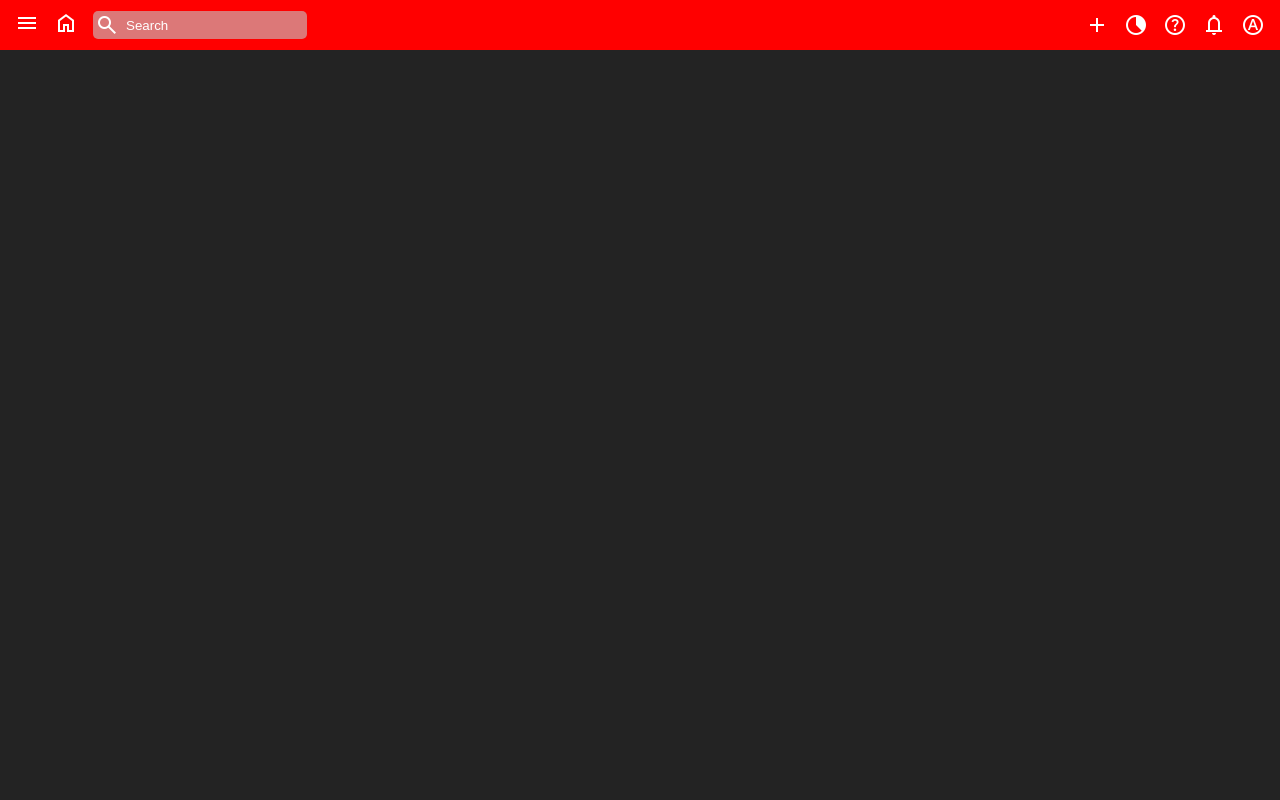
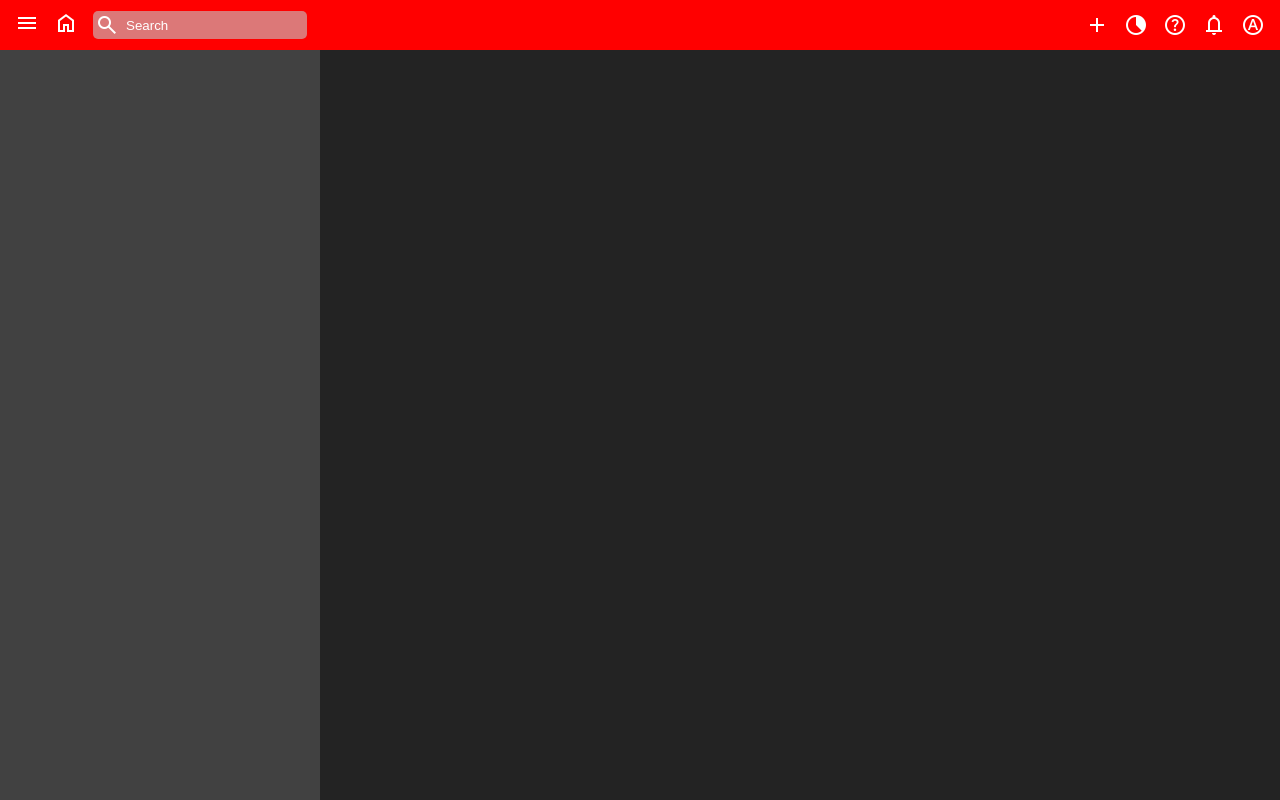
Before and after one commit to robleung/todo, a website with bundled scripts: page dist/index.html in a window 1280 px wide. Built offline with nearby package versions, Linux system fonts and the light colour scheme.

Commit message:
added sidePanel

```diff
--- a/src/index.js
+++ b/src/index.js
@@ -8,6 +8,7 @@ function menuBar() {
   let menuIcon = document.createElement("div");
   menuIcon.classList.add("material-symbols-outlined");
   menuIcon.innerHTML = "menu";
+  menuIcon.addEventListener("click", toggleSidePanel);
   let homeIcon = document.createElement("div");
   homeIcon.classList.add("material-symbols-outlined");
   homeIcon.innerHTML = "home";
@@ -42,11 +43,39 @@ function menuBar() {
   return menuBar;
 }
 
+function sidebar() {
+  let sidebar = document.createElement("div");
+  sidebar.classList.add("sidebar");
+  return sidebar;
+}
+
+function mainView() {
+  let mainView = document.createElement("div");
+  mainView.classList.add("mainView");
+  return mainView;
+}
+
+function content() {
+  let content = document.createElement("div");
+  content.classList.add("main");
+  let sidePanel = sidebar();
+  let mainContent = mainView();
+  content.append(sidePanel, mainContent);
+  return content;
+}
+
 function app() {
   let body = document.querySelector("body");
   let header = menuBar();
-  let sidebar = document.createElement("div");
-  let content = document.createElement("div");
-  body.append(header, sidebar, content);
+  let main = content();
+  body.append(header, main);
 }
+
+function toggleSidePanel() {
+  let div = document.querySelector(".sidebar");
+  div.classList.contains("sidebar-hidden")
+    ? div.classList.remove("sidebar-hidden")
+    : div.classList.add("sidebar-hidden");
+}
+
 app();
--- a/src/style.css
+++ b/src/style.css
@@ -133,6 +133,7 @@ body {
   color: #fff;
   display: flex;
   flex-direction: column;
+  height: 100vh;
 }
 .header {
   background-color: red;
@@ -176,3 +177,20 @@ body {
 .material-symbols-outlined:hover {
   cursor: pointer;
 }
+
+.main {
+  display: flex;
+  justify-content: stretch;
+  flex-grow: 1;
+}
+
+.sidebar {
+  background-color: rgb(65, 65, 65);
+  flex-grow: 1;
+}
+.sidebar-hidden {
+  display: none;
+}
+.mainView {
+  flex-grow: 3;
+}
```
Also changed, not shown: dist/main.js.
